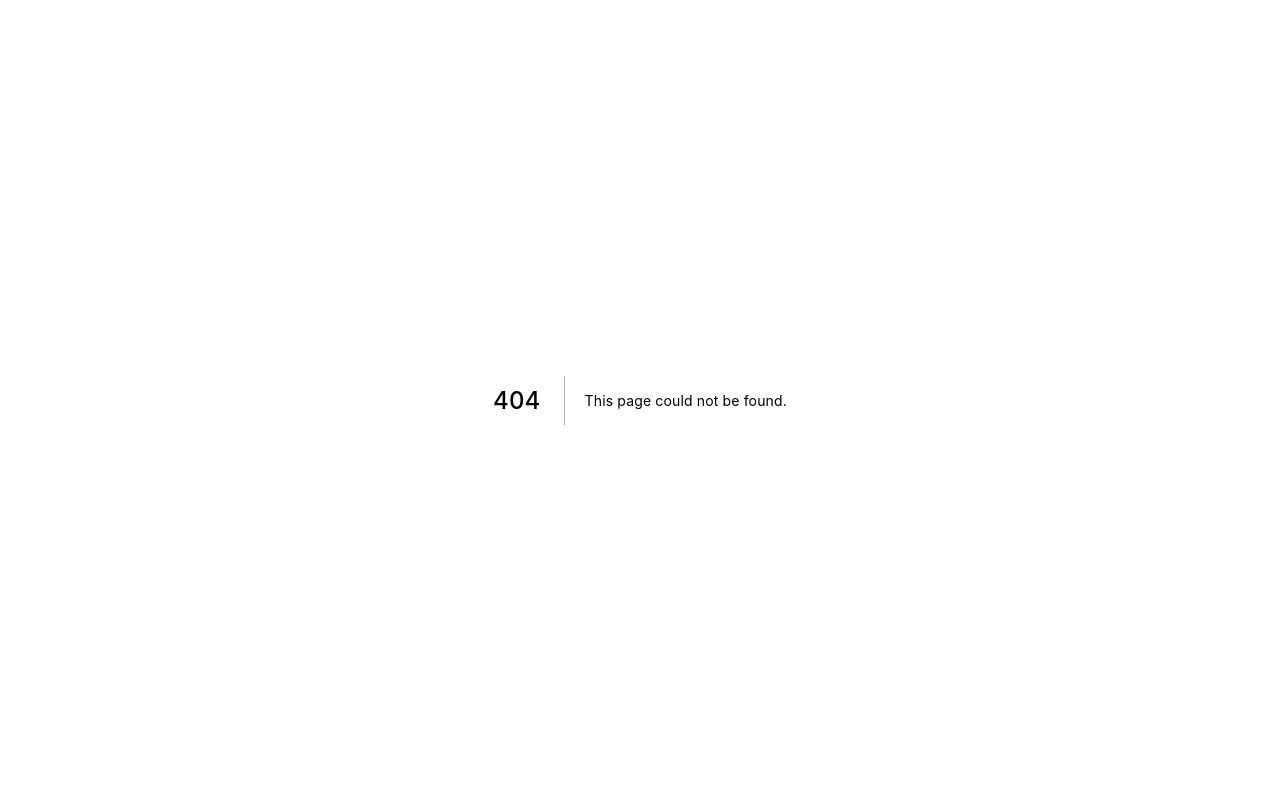
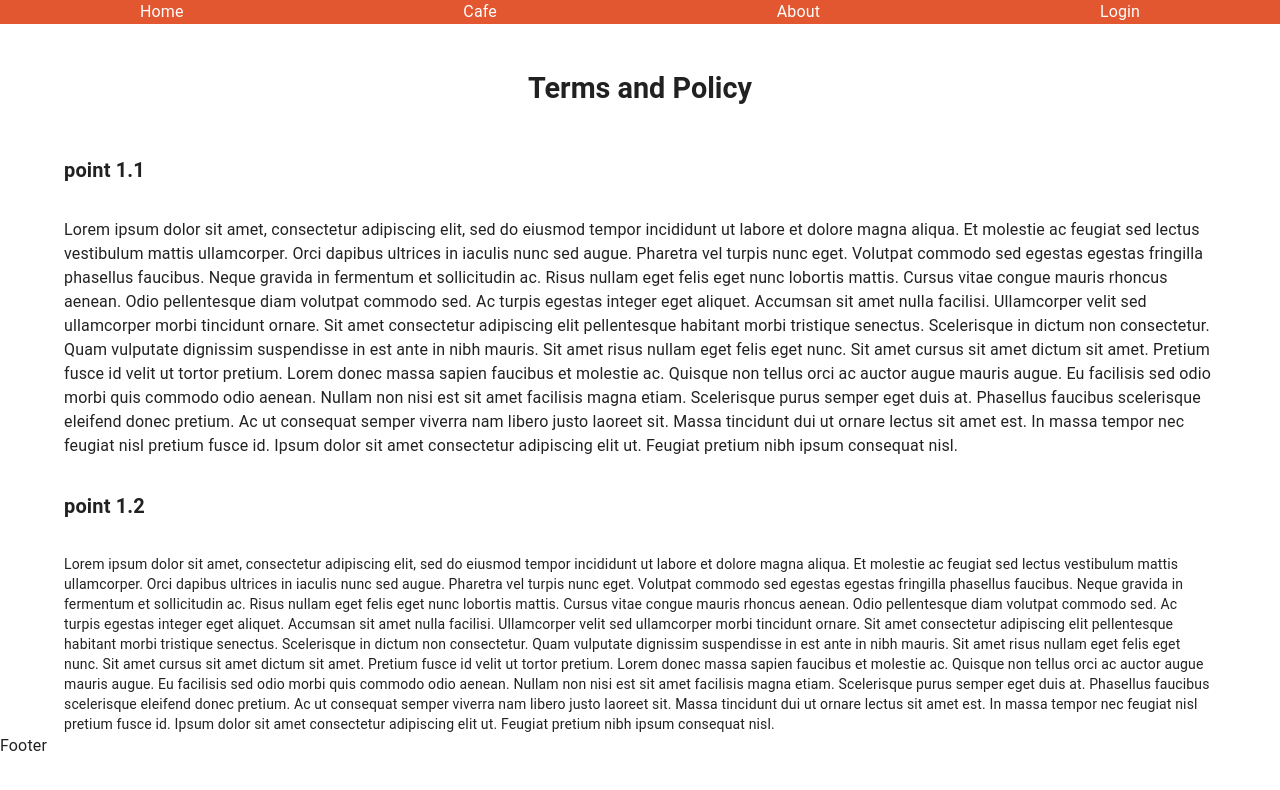
Before and after one commit to brudrewards/RestaurantFrontend, a Next.js app: page /terms in a window 1280 px wide. Before the commit this address had no page. Shown: the top 790 px of the page. Built offline with nearby package versions, Linux system fonts and the light colour scheme.

Commit message:
added about and terms/policy page

```diff
--- /dev/null
+++ b/pages/terms.js
@@ -0,0 +1,73 @@
+import { Container, Typography as Font } from "@mui/material";
+import React from "react";
+import MainLayout from "../layouts/mainLayout/MainLayout";
+
+const Terms = () => {
+  return (
+    <MainLayout title="Terms & Conditions">
+      <Container>
+        <Font variant="h3" align="center" fontWeight="bold" margin="3rem 0">
+          Terms and Policy
+        </Font>
+        <Font variant="h6" fontWeight="bold" margin="2rem 0">
+          point 1.1
+        </Font>
+        <Font variant="body1">
+          Lorem ipsum dolor sit amet, consectetur adipiscing elit, sed do
+          eiusmod tempor incididunt ut labore et dolore magna aliqua. Et
+          molestie ac feugiat sed lectus vestibulum mattis ullamcorper. Orci
+          dapibus ultrices in iaculis nunc sed augue. Pharetra vel turpis nunc
+          eget. Volutpat commodo sed egestas egestas fringilla phasellus
+          faucibus. Neque gravida in fermentum et sollicitudin ac. Risus nullam
+          eget felis eget nunc lobortis mattis. Cursus vitae congue mauris
+          rhoncus aenean. Odio pellentesque diam volutpat commodo sed. Ac turpis
+          egestas integer eget aliquet. Accumsan sit amet nulla facilisi.
+          Ullamcorper velit sed ullamcorper morbi tincidunt ornare. Sit amet
+          consectetur adipiscing elit pellentesque habitant morbi tristique
+          senectus. Scelerisque in dictum non consectetur. Quam vulputate
+          dignissim suspendisse in est ante in nibh mauris. Sit amet risus
+          nullam eget felis eget nunc. Sit amet cursus sit amet dictum sit amet.
+          Pretium fusce id velit ut tortor pretium. Lorem donec massa sapien
+          faucibus et molestie ac. Quisque non tellus orci ac auctor augue
+          mauris augue. Eu facilisis sed odio morbi quis commodo odio aenean.
+          Nullam non nisi est sit amet facilisis magna etiam. Scelerisque purus
+          semper eget duis at. Phasellus faucibus scelerisque eleifend donec
+          pretium. Ac ut consequat semper viverra nam libero justo laoreet sit.
+          Massa tincidunt dui ut ornare lectus sit amet est. In massa tempor nec
+          feugiat nisl pretium fusce id. Ipsum dolor sit amet consectetur
+          adipiscing elit ut. Feugiat pretium nibh ipsum consequat nisl.
+        </Font>
+        <Font variant="h6" fontWeight="bold" margin="2rem 0">
+          point 1.2
+        </Font>
+        <Font variant="body2">
+          Lorem ipsum dolor sit amet, consectetur adipiscing elit, sed do
+          eiusmod tempor incididunt ut labore et dolore magna aliqua. Et
+          molestie ac feugiat sed lectus vestibulum mattis ullamcorper. Orci
+          dapibus ultrices in iaculis nunc sed augue. Pharetra vel turpis nunc
+          eget. Volutpat commodo sed egestas egestas fringilla phasellus
+          faucibus. Neque gravida in fermentum et sollicitudin ac. Risus nullam
+          eget felis eget nunc lobortis mattis. Cursus vitae congue mauris
+          rhoncus aenean. Odio pellentesque diam volutpat commodo sed. Ac turpis
+          egestas integer eget aliquet. Accumsan sit amet nulla facilisi.
+          Ullamcorper velit sed ullamcorper morbi tincidunt ornare. Sit amet
+          consectetur adipiscing elit pellentesque habitant morbi tristique
+          senectus. Scelerisque in dictum non consectetur. Quam vulputate
+          dignissim suspendisse in est ante in nibh mauris. Sit amet risus
+          nullam eget felis eget nunc. Sit amet cursus sit amet dictum sit amet.
+          Pretium fusce id velit ut tortor pretium. Lorem donec massa sapien
+          faucibus et molestie ac. Quisque non tellus orci ac auctor augue
+          mauris augue. Eu facilisis sed odio morbi quis commodo odio aenean.
+          Nullam non nisi est sit amet facilisis magna etiam. Scelerisque purus
+          semper eget duis at. Phasellus faucibus scelerisque eleifend donec
+          pretium. Ac ut consequat semper viverra nam libero justo laoreet sit.
+          Massa tincidunt dui ut ornare lectus sit amet est. In massa tempor nec
+          feugiat nisl pretium fusce id. Ipsum dolor sit amet consectetur
+          adipiscing elit ut. Feugiat pretium nibh ipsum consequat nisl.
+        </Font>
+      </Container>
+    </MainLayout>
+  );
+};
+
+export default Terms;
```
Also changed, not shown: pages/about.js (+50 -6 lines).
